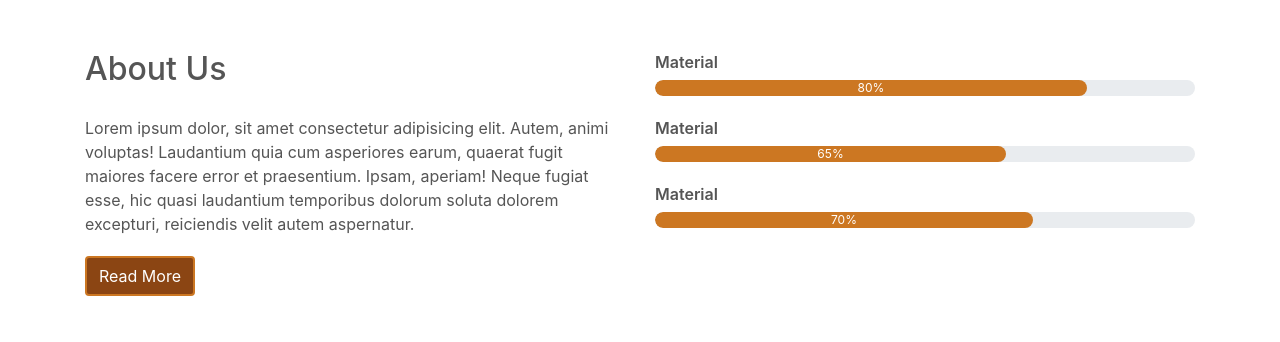
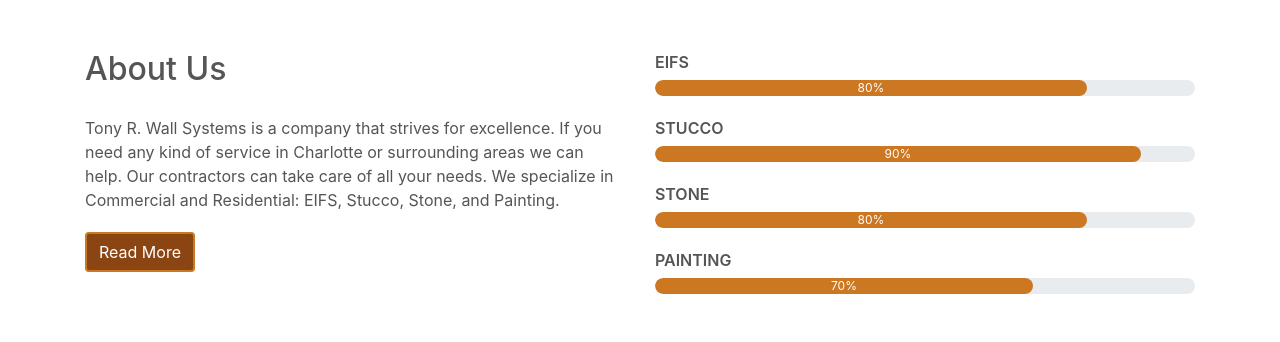
Before and after one commit to Vleezy/tonyWebsite, a plain HTML site: page index.html in a window 1280 px wide. Shown: the part 978-1320 px from the top of the page. Drawn offline with nearby package versions, Linux system fonts and the light colour scheme.

Commit message:
update about us

```diff
--- a/index.html
+++ b/index.html
@@ -42,9 +42,9 @@
             <li class="nav-item">
               <a class="nav-link" href="#team">TEAM</a>
             </li>
-            <li class="nav-item">
+            <!-- <li class="nav-item">
               <a class="nav-link" href="#price">QUOTES</a>
-            </li>
+            </li> -->
             <li class="nav-item">
               <a class="nav-link" href="#testimonials">TESTIMONIALS</a>
             </li>
@@ -104,25 +104,26 @@
       <div class="col-md-6">
         <h2>About Us</h2>
         <div class="about-content">
-          Lorem ipsum dolor, sit amet consectetur adipisicing elit. Autem, animi voluptas!
-          Laudantium quia cum asperiores earum,
-          quaerat fugit maiores facere error et praesentium.
-          Ipsam, aperiam! Neque fugiat esse,
-          hic quasi laudantium temporibus dolorum soluta dolorem excepturi,
-          reiciendis velit autem aspernatur.
+          Tony R. Wall Systems is a company that strives for excellence.
+          If you need any kind of service in Charlotte or surrounding areas we can help. Our contractors can take care of all your needs.
+          We specialize in Commercial and Residential: EIFS, Stucco, Stone, and Painting.
         </div>
         <button type="button" class="btn btn-primary">Read More</button>
       </div>
       <div class="col-md-6 skills-bar">
-        <p>Material</p>
+        <p>EIFS</p>
         <div class="progress">
         <div class="progress-bar" style="width:80%; background-color:#cc7722;">80%</div>
       </div>
-      <p>Material</p>
+      <p>STUCCO</p>
         <div class="progress">
-        <div class="progress-bar" style="width:65%; background-color:#cc7722;">65%</div>
+        <div class="progress-bar" style="width:90%; background-color:#cc7722;">90%</div>
       </div>
-      <p>Material</p>
+      <p>STONE</p>
+      <div class="progress">
+      <div class="progress-bar" style="width:80%; background-color:#cc7722;">80%</div>
+    </div>
+      <p>PAINTING</p>
         <div class="progress">
         <div class="progress-bar" style="width:70%; background-color:#cc7722;">70%</div>
       </div>
@@ -201,7 +202,7 @@
 
 
 <!-- PRICE PLANS -->
-<section id="price">
+<!-- <section id="price">
   <div class="container">
     <h1>Price Plans</h1>
     <div class="row">
@@ -280,7 +281,7 @@
       </div>
     </div>
   </div>
-</section>
+</section> -->
 
 
 <!-- TESTIMONIALS -->
@@ -345,8 +346,8 @@
     </div>
     <div class="col-md-6 contact-info">
       <div class="follow"><b>Address:</b> <i class="fa fa-map-marker"></i> 123 RD. Charlotte, NC</div>
-      <div class="follow"><b>Phone:</b> <i class="fa fa-phone"></i> (704) 123-1234</div>
-      <div class="follow"><b>Email:</b> <i class="fa fa-envelope-o"></i> something@website.com</div>
+      <div class="follow"><b>Phone:</b> <i class="fa fa-phone"></i> (980) 200-7126</div>
+      <div class="follow"><b>Email:</b> <i class="fa fa-envelope-o"></i> RTONY5410@YAHOO.COM</div>
       <div class="follow"><label><b>Get Social:</b></label>
         <a href="#"><i class="fa fa-facebook"></i></a>
         <a href="#"><i class="fa fa-twitter"></i></a>
--- a/styles.css
+++ b/styles.css
@@ -88,6 +88,9 @@
     background-attachment: fixed;
     padding-top:50px;
     padding-bottom:50px;
+}
+#services .fa{
+    color:#8B4513;
 }
 #services h1{
     text-align: center;
```
